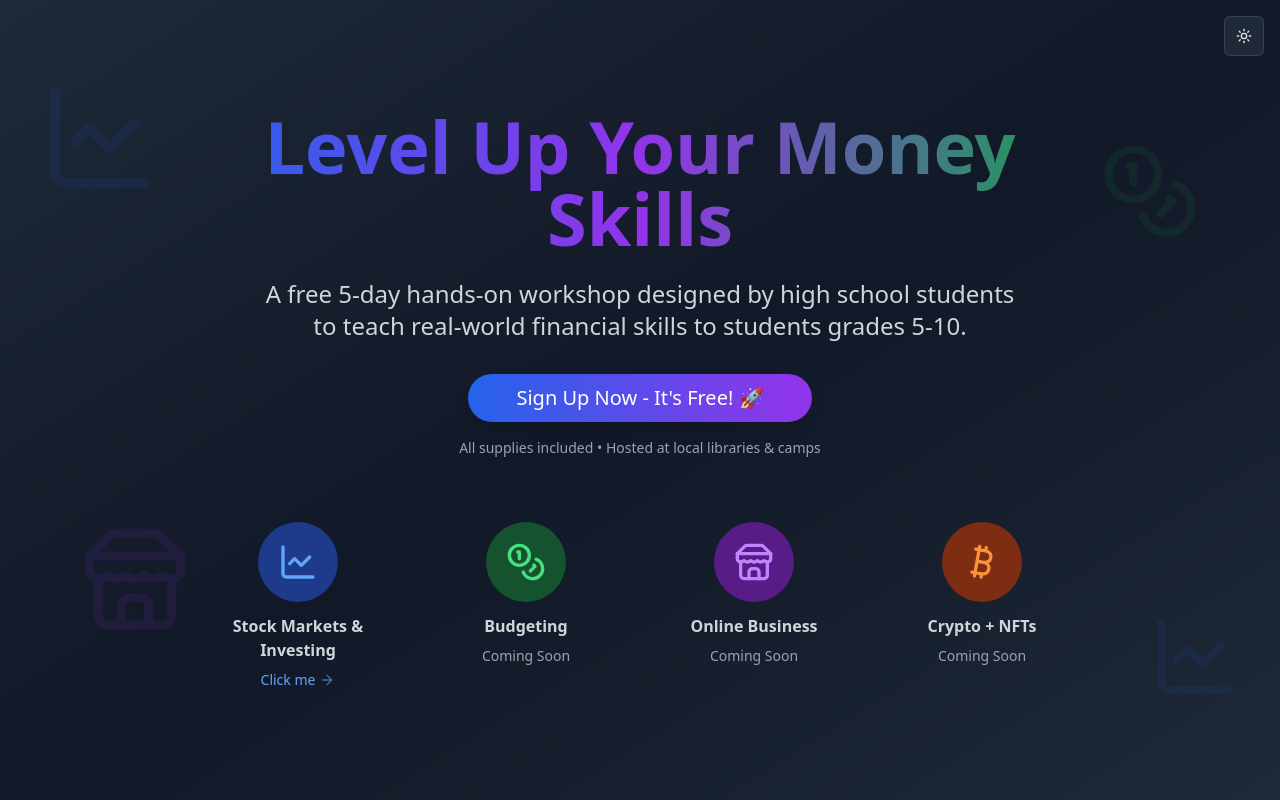
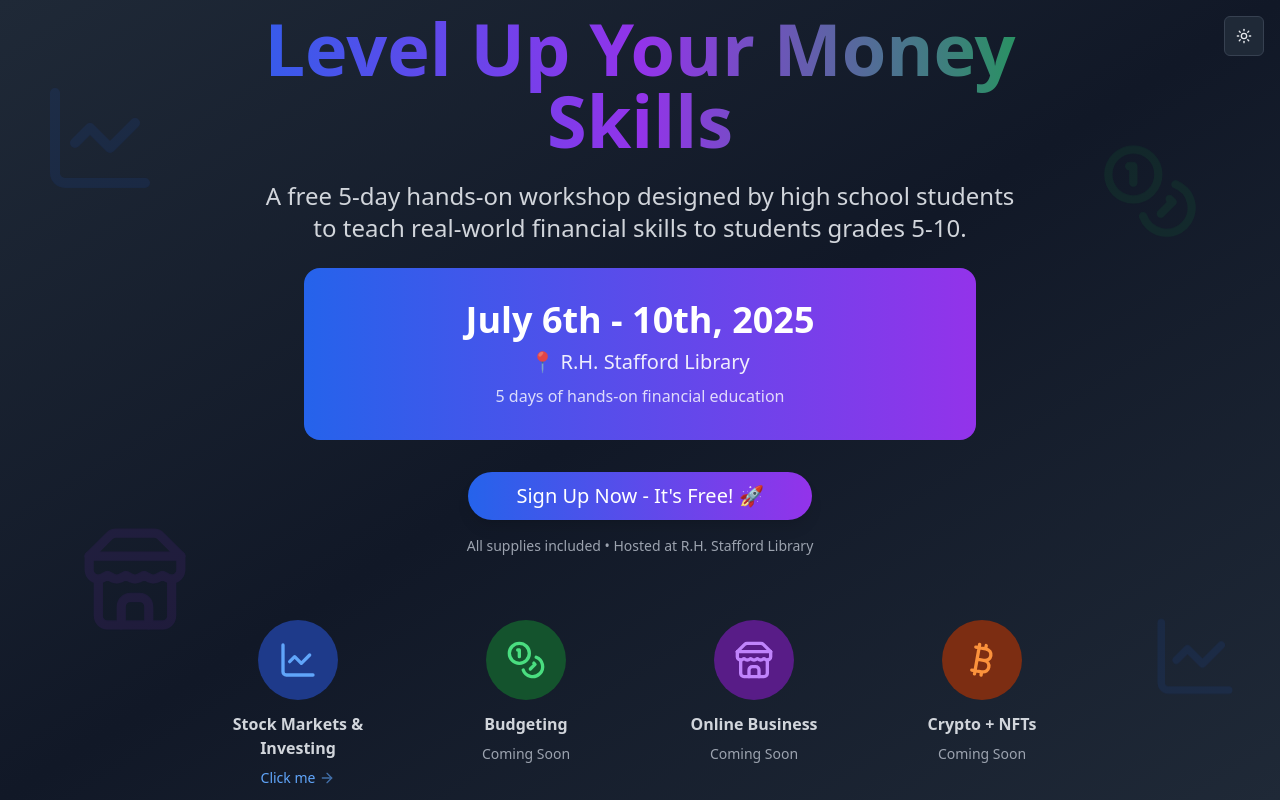
Before and after one commit to muj3b/spendora-workshop, a React (Vite) app: page / in a window 1280 px wide. Shown: the top 800 px of the page. Built offline with nearby package versions, Linux system fonts and the light colour scheme.

Commit message:
Remove motion blur and add event details
Removed the motion blur effect and added event dates (July 6th-10th) and location (R.H. Stafford Library) to the website.

```diff
--- a/index.html
+++ b/index.html
@@ -18,51 +18,7 @@
   </head>
 
   <body>
-    <div id="blur-overlay"></div>
     <div id="root"></div>
-    <style>
-#blur-overlay {
-  position: fixed;
-  top: 0;
-  left: 0;
-  width: 100vw;
-  height: 100vh;
-  pointer-events: none;
-  backdrop-filter: blur(6px);
-  opacity: 0;
-  transition: opacity 0.15s ease;
-  z-index: 9999;
-}
-    </style>
-    <script>
-const blurOverlay = document.getElementById('blur-overlay');
-let lastScrollY = window.scrollY;
-let scrollTimeout;
-
-// Scroll motion blur
-window.addEventListener('scroll', () => {
-  const speed = Math.abs(window.scrollY - lastScrollY);
-  lastScrollY = window.scrollY;
-
-  if (speed > 3) {
-    blurOverlay.style.opacity = '0.25';
-    clearTimeout(scrollTimeout);
-    scrollTimeout = setTimeout(() => {
-      blurOverlay.style.opacity = '0';
-    }, 100);
-  }
-});
-
-// Click blur flash
-document.addEventListener('click', (e) => {
-  if (e.target.tagName === 'BUTTON' || e.target.closest('button')) {
-    blurOverlay.style.opacity = '0.4';
-    setTimeout(() => {
-      blurOverlay.style.opacity = '0';
-    }, 100);
-  }
-});
-    </script>
     <script type="module" src="/src/main.tsx"></script>
   </body>
 </html>
--- a/src/components/Hero.tsx
+++ b/src/components/Hero.tsx
@@ -32,12 +32,24 @@ const Hero = () => {
             </span>
           </h1>
 
-          <p className="text-base sm:text-lg md:text-xl lg:text-2xl text-gray-700 dark:text-gray-300 mb-6 sm:mb-8 max-w-3xl mx-auto leading-relaxed animate-fade-in transform transition-all duration-1000 px-2" style={{ animationDelay: '0.2s' }}>
+          <p className="text-base sm:text-lg md:text-xl lg:text-2xl text-gray-700 dark:text-gray-300 mb-4 sm:mb-6 max-w-3xl mx-auto leading-relaxed animate-fade-in transform transition-all duration-1000 px-2" style={{ animationDelay: '0.2s' }}>
             A free 5-day hands-on workshop designed by high school students to teach
             real-world financial skills to students grades 5-10.
           </p>
 
-          <div className="space-y-4 animate-fade-in transform transition-all duration-1000 px-2" style={{ animationDelay: '0.4s' }}>
+          <div className="bg-gradient-to-r from-blue-600 to-purple-600 rounded-2xl p-6 sm:p-8 mx-auto max-w-2xl mb-6 sm:mb-8 animate-fade-in transform transition-all duration-1000" style={{ animationDelay: '0.3s' }}>
+            <h2 className="text-2xl sm:text-3xl md:text-4xl font-bold text-white mb-2">
+              July 6th - 10th, 2025
+            </h2>
+            <p className="text-lg sm:text-xl text-white/90 mb-2">
+              📍 R.H. Stafford Library
+            </p>
+            <p className="text-sm sm:text-base text-white/80">
+              5 days of hands-on financial education
+            </p>
+          </div>
+
+          <div className="space-y-4 animate-fade-in transform transition-all duration-1000 px-2" style={{ animationDelay: '0.5s' }}>
             <Button
               size="lg"
               className="bg-gradient-to-r from-blue-600 to-purple-600 hover:from-blue-700 hover:to-purple-700 text-white text-base sm:text-lg md:text-xl px-6 sm:px-8 md:px-12 py-4 sm:py-5 md:py-6 rounded-full shadow-lg hover:shadow-2xl transition-all duration-500 transform hover:scale-110 hover:-translate-y-1 w-full sm:w-auto"
@@ -46,15 +58,15 @@ const Hero = () => {
               Sign Up Now - It's Free! 🚀
             </Button>
 
-            <p className="text-xs sm:text-sm text-gray-600 dark:text-gray-400 font-medium animate-fade-in" style={{ animationDelay: '0.6s' }}>
-              All supplies included • Hosted at local libraries & camps
+            <p className="text-xs sm:text-sm text-gray-600 dark:text-gray-400 font-medium animate-fade-in" style={{ animationDelay: '0.7s' }}>
+              All supplies included • Hosted at R.H. Stafford Library
             </p>
           </div>
 
           <div className="mt-8 sm:mt-12 md:mt-16 grid grid-cols-1 sm:grid-cols-2 lg:grid-cols-4 gap-4 sm:gap-6 md:gap-8 max-w-5xl mx-auto px-2">
             <div
               className="text-center animate-fade-in transform transition-all duration-700 hover:scale-110 relative cursor-pointer"
-              style={{ animationDelay: '0.8s' }}
+              style={{ animationDelay: '0.9s' }}
               onClick={() => navigate('/stock-markets')}
             >
               <div className="w-20 h-20 bg-blue-100 dark:bg-blue-900 rounded-full flex items-center justify-center mx-auto mb-3 transition-all duration-300 hover:bg-blue-200 dark:hover:bg-blue-800 hover:scale-110">
@@ -66,7 +78,7 @@ const Hero = () => {
                 <ArrowRight className="w-4 h-4 animate-pulse" />
               </div>
             </div>
-            <div className="text-center animate-fade-in transform transition-all duration-700 hover:scale-110 relative" style={{ animationDelay: '1s' }}>
+            <div className="text-center animate-fade-in transform transition-all duration-700 hover:scale-110 relative" style={{ animationDelay: '1.1s' }}>
               <div className="w-20 h-20 bg-green-100 dark:bg-green-900 rounded-full flex items-center justify-center mx-auto mb-3 transition-all duration-300 hover:bg-green-200 dark:hover:bg-green-800 hover:scale-110 cursor-pointer">
                 <Coins className="w-10 h-10 text-green-600 dark:text-green-400 transition-transform duration-300 hover:rotate-12" />
               </div>
@@ -75,7 +87,7 @@ const Hero = () => {
                 <span>Coming Soon</span>
               </div>
             </div>
-            <div className="text-center animate-fade-in transform transition-all duration-700 hover:scale-110 relative" style={{ animationDelay: '1.2s' }}>
+            <div className="text-center animate-fade-in transform transition-all duration-700 hover:scale-110 relative" style={{ animationDelay: '1.3s' }}>
               <div className="w-20 h-20 bg-purple-100 dark:bg-purple-900 rounded-full flex items-center justify-center mx-auto mb-3 transition-all duration-300 hover:bg-purple-200 dark:hover:bg-purple-800 hover:scale-110 cursor-pointer">
                 <Store className="w-10 h-10 text-purple-600 dark:text-purple-400 transition-transform duration-300 hover:rotate-12" />
               </div>
@@ -84,7 +96,7 @@ const Hero = () => {
                 <span>Coming Soon</span>
               </div>
             </div>
-            <div className="text-center animate-fade-in transform transition-all duration-700 hover:scale-110 relative" style={{ animationDelay: '1.4s' }}>
+            <div className="text-center animate-fade-in transform transition-all duration-700 hover:scale-110 relative" style={{ animationDelay: '1.5s' }}>
               <div className="w-20 h-20 bg-orange-100 dark:bg-orange-900 rounded-full flex items-center justify-center mx-auto mb-3 transition-all duration-300 hover:bg-orange-200 dark:hover:bg-orange-800 hover:scale-110 cursor-pointer">
                 <Bitcoin className="w-10 h-10 text-orange-600 dark:text-orange-400 transition-transform duration-300 hover:rotate-12" />
               </div>
```
